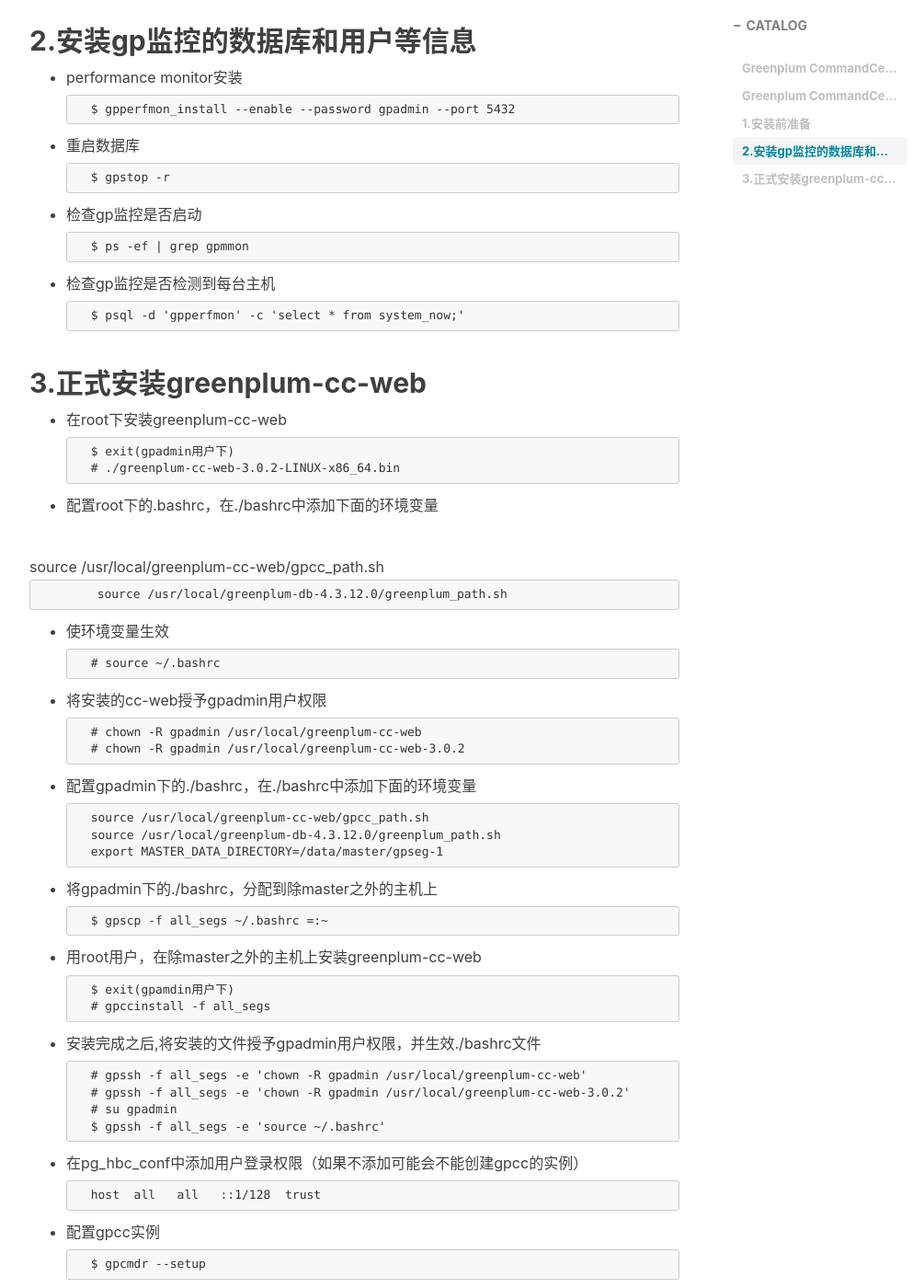
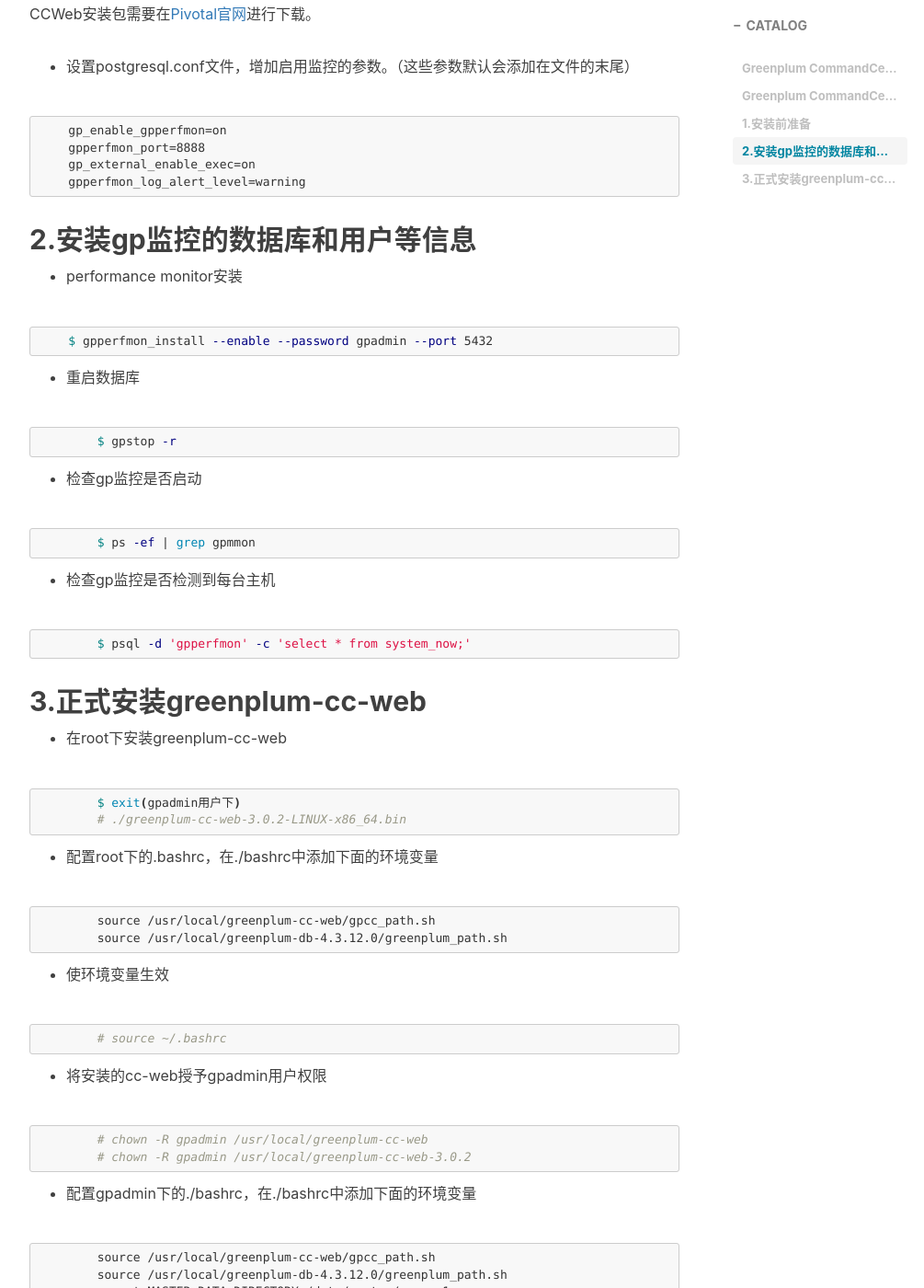
Before and after one commit to HiLany/HiLany.github.io, a Jekyll site: the page built from _posts/2019-02-18-Greenplum-CommandCenter安装.md, in a window 1280 px wide and 1400 px high, scrolled down 1343 px. Shown: the whole window at 92% size, without its empty margins (233-1238 px from the left). Built offline with Jekyll 4.4.1, drawn with Linux system fonts in a browser that asks for light colours; nearby versions of some CDN libraries; comment, search, counter and statistics services are not loaded; some of the changed text lies outside the part shown.

Commit message:
modified my posts

````diff
--- a/_posts/2019-02-18-Greenplum-CommandCenter安装.md
+++ b/_posts/2019-02-18-Greenplum-CommandCenter安装.md
@@ -23,11 +23,20 @@
 
 # Greenplum CommandCenter监控安装过程
 
+如果还未安装Greenplum大数据平台，请看[Greenplum安装文档](https://hilany.github.io/2019/02/17/Greenplum%E5%AE%89%E8%A3%85/)进行安装。
+
 本次安装的CC-Web版本为 ***3.0.2***。
+
 
 ## 1.安装前准备
 
 - Greenplum安装完成且集群为启动状态
+
+查看Greenplum集群状态
+
+```bash
+$ gpstate -s
+```
 
 - 下载Greenplum CommandCenter安装包
 
@@ -35,81 +44,112 @@
 
 - 设置postgresql.conf文件，增加启用监控的参数。（这些参数默认会添加在文件的末尾）
 
-        gp_enable_gpperfmon=on
-        gpperfmon_port=8888
-        gp_external_enable_exec=on
-        gpperfmon_log_alert_level=warning
+```
+    gp_enable_gpperfmon=on
+    gpperfmon_port=8888
+    gp_external_enable_exec=on
+    gpperfmon_log_alert_level=warning
+```
 
 ## 2.安装gp监控的数据库和用户等信息
 
 - performance monitor安装
 
-        $ gpperfmon_install --enable --password gpadmin --port 5432
+```bash
+    $ gpperfmon_install --enable --password gpadmin --port 5432
+```
 
 - 重启数据库
 
-		$ gpstop -r
+```bash
+	$ gpstop -r
+```
 
 - 检查gp监控是否启动
 
-		$ ps -ef | grep gpmmon
+```bash
+	$ ps -ef | grep gpmmon
+```
 
 - 检查gp监控是否检测到每台主机
 
-		$ psql -d 'gpperfmon' -c 'select * from system_now;'
+```bash
+	$ psql -d 'gpperfmon' -c 'select * from system_now;'
+```
 
 
 ## 3.正式安装greenplum-cc-web
 - 在root下安装greenplum-cc-web
 
-
-		$ exit(gpadmin用户下)
-		# ./greenplum-cc-web-3.0.2-LINUX-x86_64.bin
+```bash
+	$ exit(gpadmin用户下)
+	# ./greenplum-cc-web-3.0.2-LINUX-x86_64.bin
+```
 
 - 配置root下的.bashrc，在./bashrc中添加下面的环境变量
 
- 		source /usr/local/greenplum-cc-web/gpcc_path.sh
-		source /usr/local/greenplum-db-4.3.12.0/greenplum_path.sh
+```
+ 	source /usr/local/greenplum-cc-web/gpcc_path.sh
+	source /usr/local/greenplum-db-4.3.12.0/greenplum_path.sh
+```
 
 - 使环境变量生效
 
-		# source ~/.bashrc
+```bash
+	# source ~/.bashrc
+```
 
 - 将安装的cc-web授予gpadmin用户权限
 
-		# chown -R gpadmin /usr/local/greenplum-cc-web
-		# chown -R gpadmin /usr/local/greenplum-cc-web-3.0.2
+```bash
+	# chown -R gpadmin /usr/local/greenplum-cc-web
+	# chown -R gpadmin /usr/local/greenplum-cc-web-3.0.2
+```
 
 - 配置gpadmin下的./bashrc，在./bashrc中添加下面的环境变量
 
-		source /usr/local/greenplum-cc-web/gpcc_path.sh
-		source /usr/local/greenplum-db-4.3.12.0/greenplum_path.sh
-		export MASTER_DATA_DIRECTORY=/data/master/gpseg-1
+```
+	source /usr/local/greenplum-cc-web/gpcc_path.sh
+	source /usr/local/greenplum-db-4.3.12.0/greenplum_path.sh
+	export MASTER_DATA_DIRECTORY=/data/master/gpseg-1
+```
 
 - 将gpadmin下的./bashrc，分配到除master之外的主机上
 
-		$ gpscp -f all_segs ~/.bashrc =:~
+```bash
+	$ gpscp -f all_segs ~/.bashrc =:~
+```
 
 - 用root用户，在除master之外的主机上安装greenplum-cc-web
 
-		$ exit(gpamdin用户下)
-		# gpccinstall -f all_segs
+```bash
+	$ exit(gpamdin用户下)
+	# gpccinstall -f all_segs
+```
 
 - 安装完成之后,将安装的文件授予gpadmin用户权限，并生效./bashrc文件
 
-		# gpssh -f all_segs -e 'chown -R gpadmin /usr/local/greenplum-cc-web'
-		# gpssh -f all_segs -e 'chown -R gpadmin /usr/local/greenplum-cc-web-3.0.2'
-		# su gpadmin
-		$ gpssh -f all_segs -e 'source ~/.bashrc'
+```bash
+	# gpssh -f all_segs -e 'chown -R gpadmin /usr/local/greenplum-cc-web'
+	# gpssh -f all_segs -e 'chown -R gpadmin /usr/local/greenplum-cc-web-3.0.2'
+	# su gpadmin
+	$ gpssh -f all_segs -e 'source ~/.bashrc'
+```
 
 - 在pg_hbc_conf中添加用户登录权限（如果不添加可能会不能创建gpcc的实例）
 
+```
 		host  all   all   ::1/128  trust
+```
 
 - 配置gpcc实例
 
-		$ gpcmdr --setup
+```bash
+	$ gpcmdr --setup
+```
 
 - 启动gpcc实例
 
-		$ gpcmdr --start [your instance name]
+```bash
+	$ gpcmdr --start [your instance name]
+```
````
Also changed, not shown: other parts of _posts/2019-02-18-Greenplum-CommandCenter安装.md (+1 -1 lines), _posts/2019-02-17-Greenplum安装.md (+3 -0 lines).
